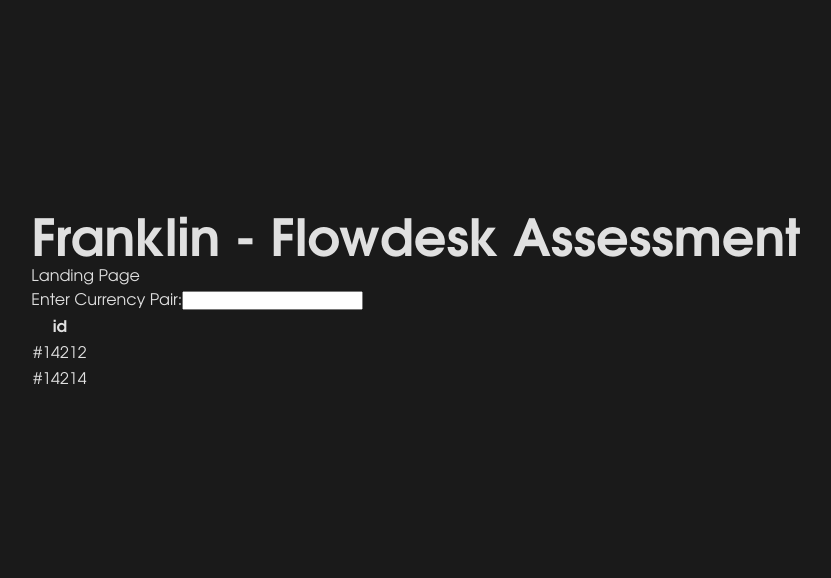
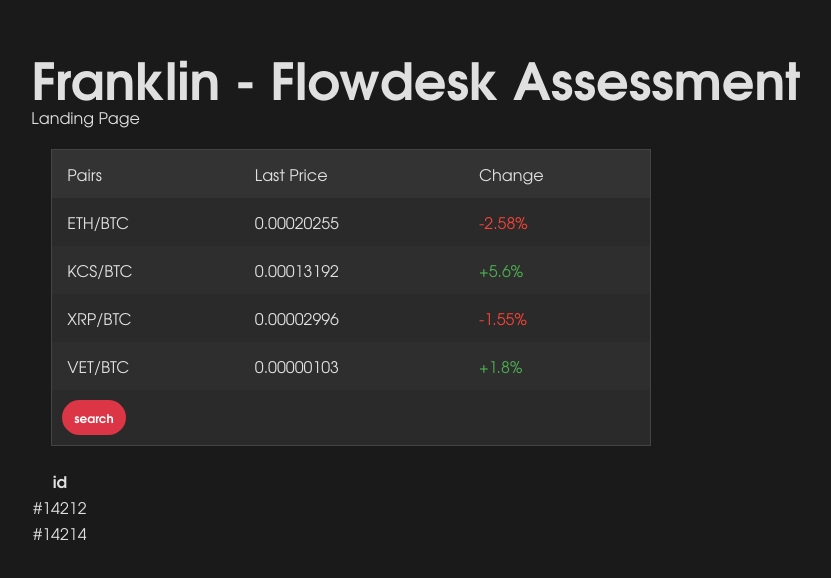
Before and after one commit to franklinjoseph360/Mini-binance-dashboard-app-fullstack, a React (Vite) app: page / in a window 1280 px wide. Shown: the part 102-680 px from the top of the page, without its empty margins (224-1055 px from the left). Built offline with nearby package versions, Linux system fonts and the light colour scheme.

Commit message:
feat(setup-components): add button component

```diff
--- /dev/null
+++ b/src/components/Button/Button.style.ts
@@ -0,0 +1,29 @@
+import styled from 'styled-components';
+import { ButtonStyleProps } from './Button.types';
+
+export const StyledButton = styled.button<ButtonStyleProps>`
+  background-color: ${(props) => (props.$primary ? '#007bff' : '#dc3545' )};
+  border-color: ${(props) => (props.$primary ? '#007bff' : '#dc3545' )};
+  color: ${(props) => (props.$primary ? '#ffffff' : '#fefeff')};
+  font-size: ${(props) => {
+    switch (props.$size) {
+      case 'SMALL': return '12px';
+      case 'MEDIUM': return '15px';
+      default: return '18px';
+    }
+  }};
+  font-weight: bold;
+  border: none;
+  padding: 8px 12px;
+  text-align: center;
+  text-decoration: none;
+  display: inline-block;
+  margin: 10px;
+  cursor: pointer;
+  border-radius: 40px;
+
+  &:hover {
+    background-color: ${(props) => (props.$primary ? '#0069d9' : '#c82333' )};
+    border-color: ${(props) => (props.$primary ? '#0062cc' : '#bd2130' )};
+  }
+`;
--- /dev/null
+++ b/src/components/Button/Button.tsx
@@ -0,0 +1,9 @@
+import React from 'react';
+import { StyledButton } from './Button.style';
+import { ButtonProps } from './Button.types';
+
+const Button: React.FC<ButtonProps> = ({ children, onClick, $primary, $size = 'MEDIUM'  }) => {
+  return <StyledButton onClick={onClick} $primary={$primary} $size={$size}>{children}</StyledButton>;
+};
+
+export default Button;
--- /dev/null
+++ b/src/components/CurrencyPairForm/CurrencyPairForm.styles.ts
@@ -0,0 +1,50 @@
+// CurrencyTable.styles.ts or .tsx
+import styled from 'styled-components';
+
+export const CurrencyTableContainer = styled.div`
+  width: 90%;
+  max-width: 600px;
+  margin: 20px;
+  overflow-x: auto;
+`;
+
+export const CurrencyTable = styled.table`
+  width: 100%;
+  border-collapse: collapse;
+  background-color: #2a2a2a;
+  border: 1px solid #444;
+`;
+
+export const TableHeader = styled.th`
+  background-color: #333;
+  font-weight: 500;
+  padding: 12px 15px;
+  text-align: left;
+`;
+
+export const TableCell = styled.td`
+  padding: 12px 15px;
+  text-align: left;
+`;
+
+export const TableRow = styled.tr`
+  &:nth-child(even) {
+    background-color: #2e2e2e;
+  }
+
+  &:hover {
+    background-color: #3a3a3a;
+  }
+`;
+
+export const PositiveChange = styled.td`
+  color: #4caf50;
+  padding: 12px 15px;
+  text-align: left;
+`;
+
+export const NegativeChange = styled.td`
+  color: #f44336;
+  padding: 12px 15px;
+  text-align: left;
+`;
--- a/src/components/CurrencyPairForm/CurrencyPairForm.tsx
+++ b/src/components/CurrencyPairForm/CurrencyPairForm.tsx
@@ -1,11 +1,51 @@
-import React from "react";
+import React from 'react';
 
-export const CurrencyPairForm = (): React.ReactElement => {
-    return (
-        <form>
-            <label>Enter Currency Pair:
-                <input type="text" />
-            </label>
-        </form>
-    )
-}
+import {
+  CurrencyTableContainer,
+  CurrencyTable,
+  TableHeader,
+  TableCell,
+  TableRow,
+  PositiveChange,
+  NegativeChange
+} from './CurrencyPairForm.styles';
+import { StyledButton } from '../Button/Button.style';
+
+const data = [
+  { pair: 'ETH/BTC', price: '0.00020255', change: -2.58 },
+  { pair: 'KCS/BTC', price: '0.00013192', change: 5.6 },
+  { pair: 'XRP/BTC', price: '0.00002996', change: -1.55 },
+  { pair: 'VET/BTC', price: '0.00000103', change: 1.8 },
+];
+
+export const CurrencyPairForm = (): React.ReactElement => (
+  <CurrencyTableContainer>
+    <CurrencyTable>
+      <thead>
+        <TableRow>
+          <TableHeader>Pairs</TableHeader>
+          <TableHeader>Last Price</TableHeader>
+          <TableHeader>Change</TableHeader>
+        </TableRow>
+      </thead>
+      <tbody>
+        {data.map(({ pair, price, change }) => (
+          <TableRow key={pair}>
+            <TableCell>{pair}</TableCell>
+            <TableCell>{price}</TableCell>
+            {change >= 0 ? (
+              <PositiveChange>{`+${change}%`}</PositiveChange>
+            ) : (
+              <NegativeChange>{`${change}%`}</NegativeChange>
+            )}
+          </TableRow>
+        ))}
+        <TableRow>
+          <StyledButton $size='SMALL'>search</StyledButton>
+        </TableRow>
+      </tbody>
+    </CurrencyTable>
+  </CurrencyTableContainer>
+);
+
+export default CurrencyPairForm;
```
Also changed, not shown: src/components/Button/Button.types.ts (added, +12 -0 lines), src/constants/size.ts (added, +7 -0 lines).
